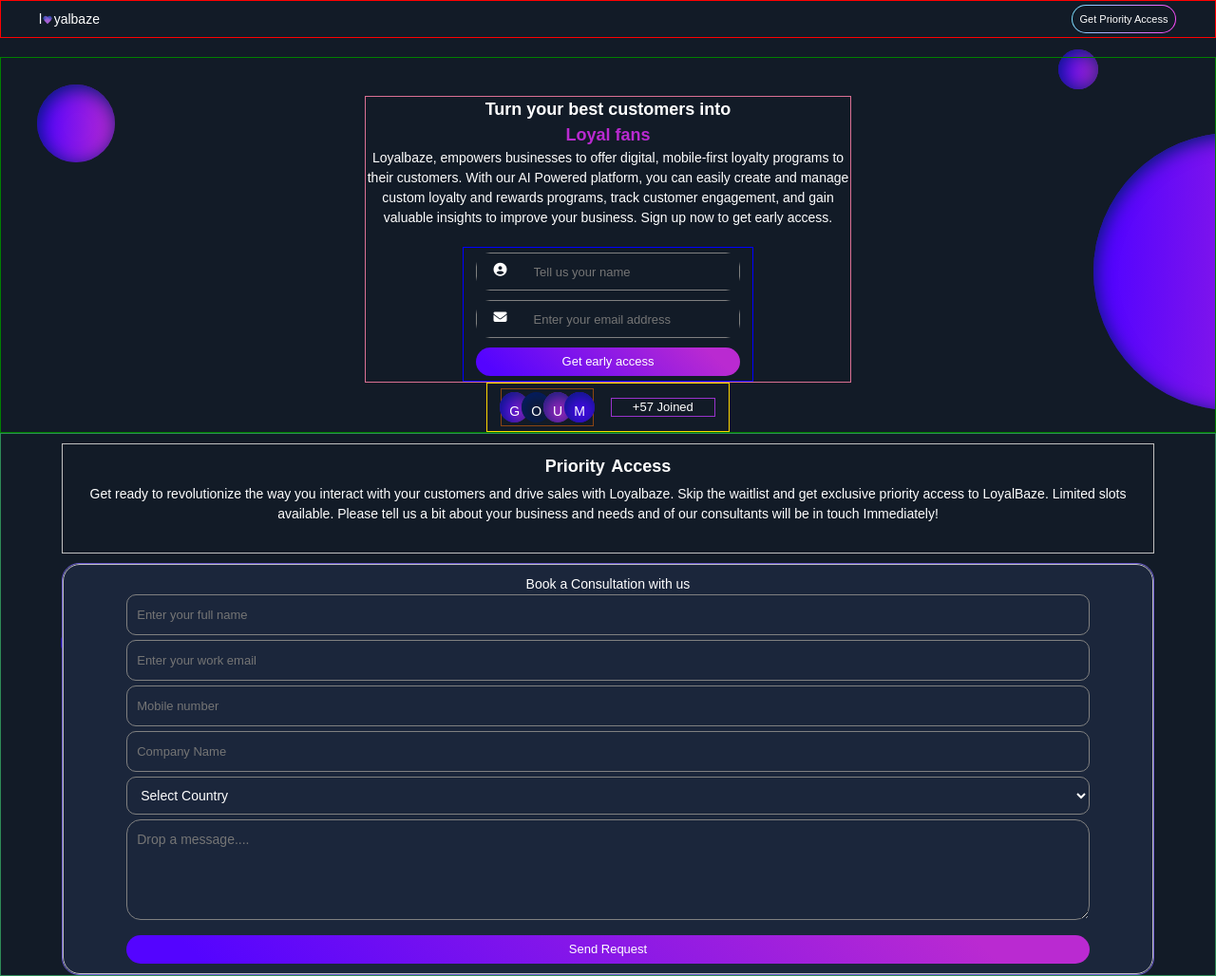
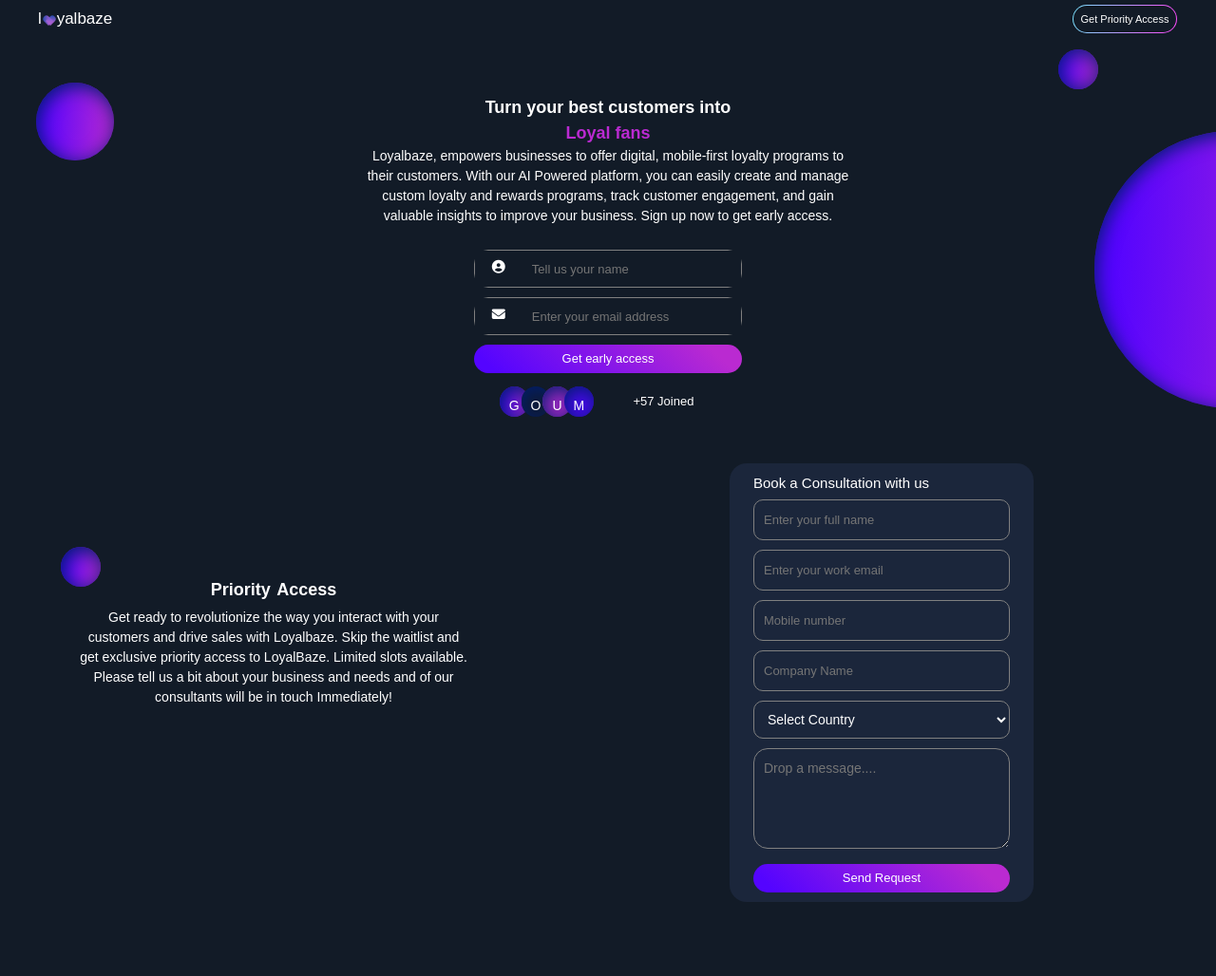
Before and after one commit to TubiOb/Loyalbaze, a plain HTML site: page index.html in a window 1280 px wide. Shown: the whole page at 95% size. After the commit the page ends 950 px from the top, so only its background shows below. Drawn offline with nearby package versions, Linux system fonts and the light colour scheme.

Commit message:
Continue Later

```diff
--- a/style.css
+++ b/style.css
@@ -19,7 +19,7 @@
     display: flex;
     justify-content: space-around;
     align-items: center;
-    border: 1px solid red;
+    /* border: 1px solid red; */
     height: 40px;
     cursor: pointer;
     position: fixed;
@@ -27,7 +27,6 @@
     left: 0;
     right: 0;
     outline: none;
-    /* margin-top: 5px; */
     max-width: 100%;
     padding: 5px 0;
     z-index: 99;
@@ -46,14 +45,14 @@
 
 h1 {
     color: white;
+    font-size: 17px;
 }
 
 #heart {
     position: relative;
-    width: 5px;
-    height: 5px;
+    width: 7px;
+    height: 7px;
     margin-left: -3px;
-    /* background: linear-gradient(139.25deg, rgba(23, 92, 225, 0.71) 3.07%, rgba(167, 95, 210, 0.94) 66.81%); */
 }
 
 #heart:before,
@@ -62,8 +61,8 @@
     content: "";
     left: 5px;
     top: 5px;
-    width: 5px;
-    height: 8px;
+    width: 7px;
+    height: 10px;
     background: linear-gradient(139.25deg, rgba(23, 92, 225, 0.71) 3.07%, rgba(167, 95, 210, 0.94) 66.81%);
     border-radius: 50px 50px 0 0;
     transform: rotate(-45deg);
@@ -122,10 +121,8 @@
     margin-top: 60px;
     overflow: hidden;
     outline: none;
-    border: 1px solid green;
+    /* border: 1px solid green; */
     position: relative;
-    /* justify-content: space-evenly; */
-    /* align-items: center; */
 }
 
 #bubble2 {
@@ -148,12 +145,12 @@
     margin-top: 40px;
     color: white;
     font-size: 13px;
-    border: 1px solid palevioletred;
+    /* border: 1px solid palevioletred; */
 }
 
 form {
     width: 90%;
-    border: 1px solid blue;
+    /* border: 1px solid blue; */
     margin: auto;
     padding: 5px;
 }
@@ -172,11 +169,8 @@
 .fa-thin {
     padding: 10px;
     background: #121B27;
-    /* color: white; */
     min-width: 50px;
     text-align: center;
-    /* border: 1px solid red; */
-    /* margin-top: 11px; */
     fill: none;
 }
 
@@ -202,7 +196,6 @@
     width: 100%;
     height: 30px;
     border-radius: 15px;
-    /* background-color: #121B27; */
     background-image: linear-gradient(42.7deg, #5404FF 7.9%, #BA2AD1 88.1%);
     outline: none;
     border: none;
@@ -238,7 +231,7 @@
 #following {
     width: 55%;
     padding: 5px;
-    border: 1px solid gold;
+    /* border: 1px solid gold; */
     position: relative;
     margin: auto;
     color: white;
@@ -254,7 +247,7 @@
     text-align: center;
     justify-content: center;
     align-items: center;
-    border: 1px solid saddlebrown;
+    /* border: 1px solid saddlebrown; */
     padding: 5px;
 }
 
@@ -262,7 +255,7 @@
     display: flex;
     width: 45%;
     height: 20px;
-    border: 1px solid darkorchid;
+    /* border: 1px solid darkorchid; */
     text-align: center;
     justify-content: center;
     align-items: center;
@@ -280,47 +273,34 @@
     height: 32px;
     border-radius: 50%;
     padding: 10px;
-    /* z-index: 0; */
     text-align: center;
 }
 
 #circle1 {
-    /* left: 15%; */
-    /* top: 10%; */
     background: linear-gradient(92.7deg, #5404FF 7.9%, #BA2AD1 99.1%);
     box-shadow: inset 2px 4px 20px #001D6E;
     text-align: center;
-    /* z-index: -1; */
 }
 
 #circle2 {
-    /* left: 15%; */
-    /* top: 11%; */
     background: linear-gradient(92.7deg, #5404FF 7.9%, #BA2AD1 99.1%);
     background: #121B27;
     box-shadow: inset 2px 4px 20px #001D6E;
     margin-left: -8px;
-    /* z-index: -1; */
 }
 
 #circle3 {
-    /* left: 24%; */
-    /* top: 11%; */
     background: linear-gradient(92.7deg, #5404FF 7.9%, #BA2AD1 99.1%);
     background: #BA2AD1;
     box-shadow: inset 2px 4px 20px #001D6E;
     margin-left: -8px;
-    /* z-index: -1; */
 }
 
 #circle4 {
-    /* left: 34%; */
-    /* top: 11%; */
     background: linear-gradient(92.7deg, #5404FF 7.9%, #BA2AD1 99.1%);
     background: #5404FF;
     box-shadow: inset 2px 4px 20px #001D6E;
     margin-left: -8px;
-    /* z-index: -1; */
 }
 
 #bubble4 {
@@ -341,7 +321,7 @@
     flex-wrap: wrap;
     overflow: hidden;
     border: none;
-    border: 1px solid seagreen;
+    /* border: 1px solid seagreen; */
     text-align: center;
     justify-content: center;
     align-items: center;
@@ -354,7 +334,7 @@
     padding: 10px;
     border: none;
     margin-top: 10px;
-    border: 1px solid silver;
+    /* border: 1px solid silver; */
     justify-content: center;
     align-items: center;
 }
@@ -368,22 +348,29 @@
     width: 90%;
     margin: auto;
     overflow: hidden;
-    border: 1px solid slateblue;
+    /* border: 1px solid slateblue; */
     border-radius: 18px;
     margin-top: 10px;
     justify-content: center;
     align-items: center;
-    background-color: #1b263b;
 }
 
 .consultationForm {
     width: 100%;
-    border: 1px solid silver;
+    /* border: 1px solid silver; */
     padding: 10px;
     border-radius: 18px;
     font-size: 14px;
     overflow: hidden;
     outline: none;
+    background-color: #1b263b;
+}
+
+h4 {
+    text-align: left;
+    font-size: 15px;
+    margin-bottom: 5px;
+    margin-left: 15px;
 }
 
 .consult,
@@ -427,7 +414,6 @@
     width: 90%;
     height: 30px;
     border-radius: 15px;
-    /* background-color: #121B27; */
     background-image: linear-gradient(42.7deg, #5404FF 7.9%, #BA2AD1 88.1%);
     outline: none;
     border: none;
@@ -508,4 +494,37 @@
         margin-bottom: 0px;
         font-size: 13px;
     }
+    #bubble4 {
+        top: 72%;
+    }
+    #prioform {
+        width: 100%;
+        flex-direction: row;
+        flex-wrap: wrap;
+        justify-content: space-evenly;
+        margin-top: 30px;
+    }
+    #main {
+        width: 40%;
+        padding: 50px;
+        margin-top: 80px;
+        text-align: center;
+    }
+    #sidebar {
+        width: 50%;
+    }
+    .consultationForm {
+        width: 50%;
+    }
+    .consult,
+    select {
+        width: 90%;
+        padding: 10px;
+        outline: none;
+        border: 1px solid gray;
+        border-radius: 10px;
+        background: #1b263b;
+        color: white;
+        margin-bottom: 10px;
+    }
 }
```
